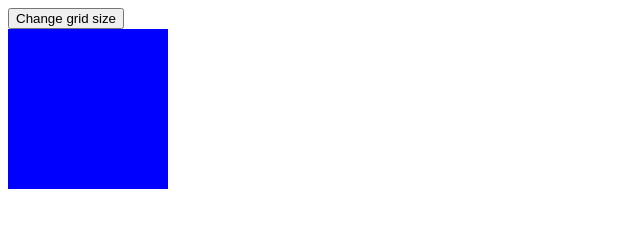
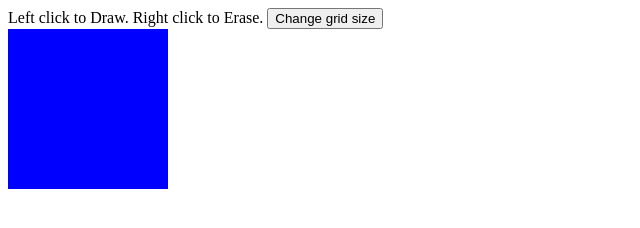
Before and after one commit to Connor-Crees/Etch-a-Sketch, a plain HTML site: page index.html in a window 1280 px wide. Shown: the whole page, without its empty margins (0-640 px from the left). Drawn offline with Linux system fonts and the light colour scheme.

Commit message:
Added tutorial text

```diff
--- a/index.html
+++ b/index.html
@@ -8,6 +8,7 @@
     <script src="javascript.js" defer></script>
 </head>
 <body>
+    Left click to Draw. Right click to Erase.
     <button type="button" id="grid-button">Change grid size</button>
     <div id="container"></div>
 </body>
```
